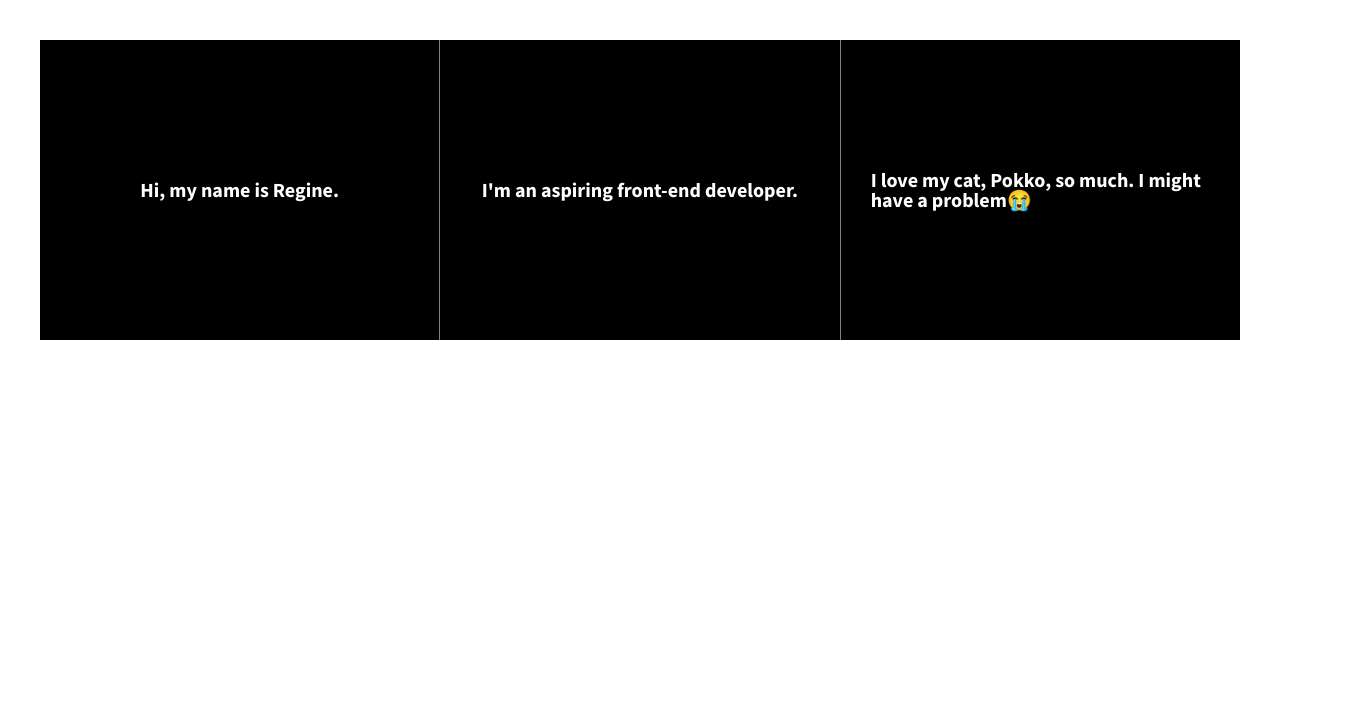
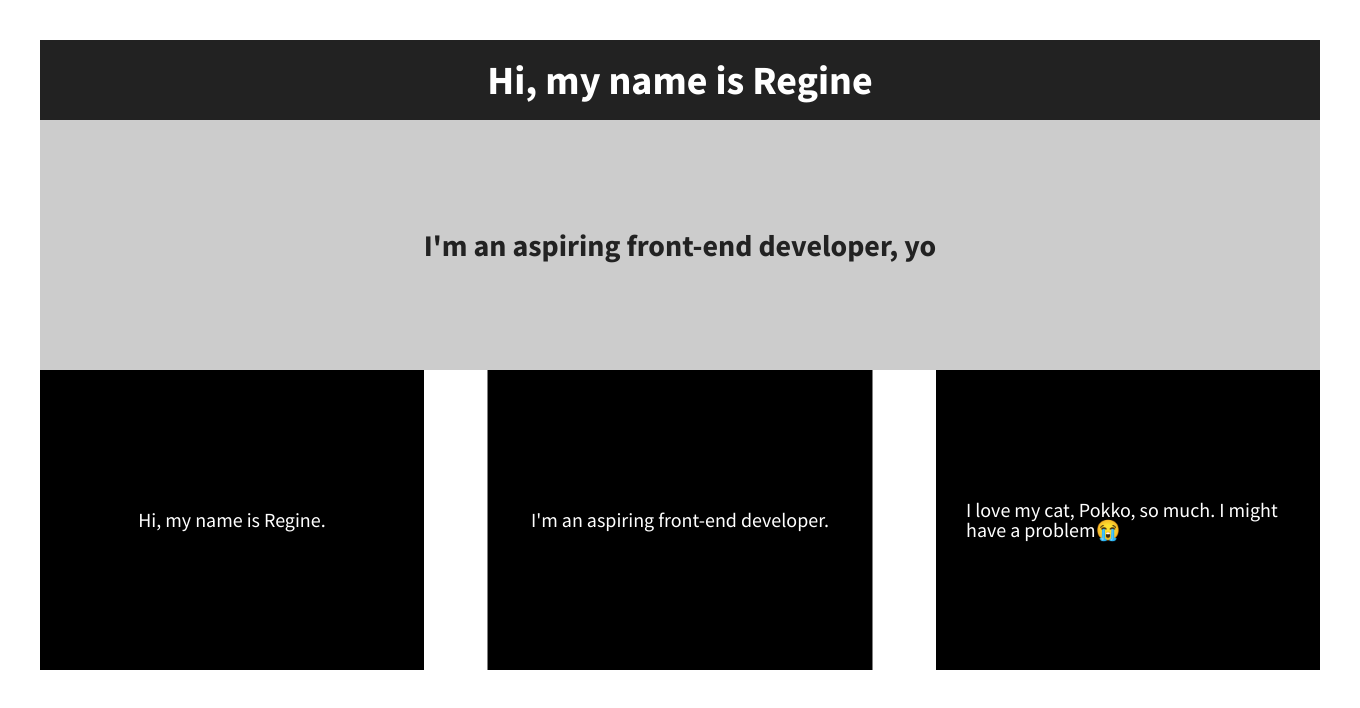
Before and after one commit to regine-tiu/center-div, a plain HTML site: page index.html in a window 1280 px wide. Shown: the whole page, 1360 px wide, since content can reach past the window. Drawn offline with nearby package versions, Linux system fonts and the light colour scheme.

Commit message:
added html content

```diff
--- a/css/main.css
+++ b/css/main.css
@@ -99,6 +99,7 @@ textarea {
 html {
   background-color: #fff;
   height: 100%;
+  width: 100%;
 }
 
 body {
@@ -106,13 +107,36 @@ body {
   padding: 2em;
   font-size: 1.25em;
   height: 100%;
+  width: 100%;
 }
 
-.wrapper {
+header,
+main {
+    display: flex;
+    justify-content: center;
+    align-items: center;
+}
+
+header {
+  background-color: #222;
+  height: 80px;
+  width: 100%;
+}
+
+main {
+  background-color: #ccc;
+  height: 250px;
+  width: 100%;
+}
+
+
+
+.flex-container {
   /*add display:flex and set justify-content to space-between*/
-  font-weight: 700;
   display: flex;
+  flex-flow: row wrap;
   justify-content: space-between;
+  align-items: center;
 }
 
 .div-1, .div-2, .div-3 {
@@ -123,7 +147,7 @@ body {
   background-color: #000;
   height: 300px;
   display: flex;
-  width: 33.33%;
+  width: 30%;
   justify-content: center;
   align-items: center;
 }
@@ -138,6 +162,9 @@ p {
     padding: 0 30px;
 }
 
+h1 {
+    color: #fff;
+}
 
 
 /* ==========================================================================
--- a/index.html
+++ b/index.html
@@ -21,14 +21,20 @@
             <p class="browserupgrade">You are using an <strong>outdated</strong> browser. Please <a href="http://browsehappy.com/">upgrade your browser</a> to improve your experience.</p>
         <![endif]-->
 
-        <section class="wrapper">
-            <div class="div-1">
+        <section class="flex-container">
+            <header>
+                <h1> Hi, my name is Regine</h1>
+            </header>
+            <main>
+                <h2>I'm an aspiring front-end developer, yo</h2>
+            </main>
+            <div class="div-1 flex-item">
                 <p>Hi, my name is Regine.</p>
             </div>
-            <div class="div-2">
+            <div class="div-2 flex-item">
                 <p>I'm an aspiring front-end developer.</p>
             </div>
-            <div class="div-3">
+            <div class="div-3 flex-item">
                 <p>I love my cat, Pokko, so much. I might have a problem😭</p>
             </div>
         </section>
```
